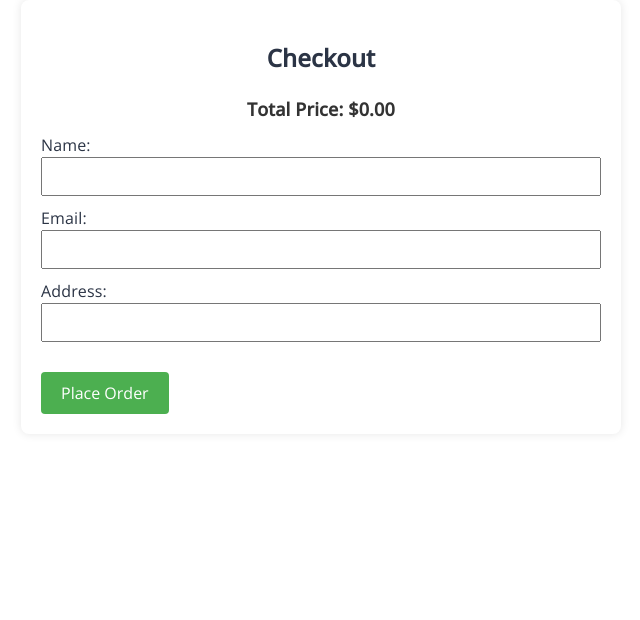
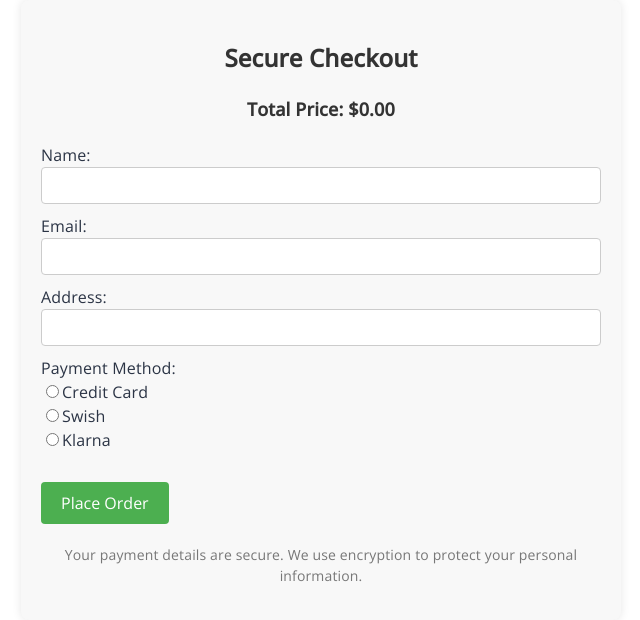
Before and after one commit to Mickel99/Master-thesis, a React (Vite) app in the folder Frontend/: page /checkout in a window 1280 px wide. Shown: the top 620 px of the page, without its empty margins (319-959 px from the left). Built offline with nearby package versions, Linux system fonts and the light colour scheme.

Commit message:
added Klarna, Swish and Credit card options. ( Only test mode ) on Checkout page

```diff
--- a/Frontend/src/components/myCart/Checkout.jsx
+++ b/Frontend/src/components/myCart/Checkout.jsx
@@ -1,14 +1,15 @@
-import React, { useState } from 'react';
-import { useSelector } from 'react-redux';
+import  { useState } from "react";
+import { useSelector } from "react-redux";
 
 const Checkout = () => {
   const cartItems = useSelector((state) => state.cart.cartItems);
   const [customerInfo, setCustomerInfo] = useState({
-    name: '',
-    email: '',
-    address: '',
-    // Lägg till fler fält efter behov
+    name: "",
+    email: "",
+    address: "",
+    paymentMethod: "",
   });
+  const [orderPlaced, setOrderPlaced] = useState(false);
 
   const handleInputChange = (e) => {
     const { name, value } = e.target;
@@ -20,54 +21,284 @@ const Checkout = () => {
 
   const handlePlaceOrder = () => {
     // Här kan du implementera logik för att hantera beställningen
-    // Till exempel, skicka data till en backend eller visa en bekräftelsemeddelande
-    console.log('Order placed:', { customerInfo, cartItems });
+    // Exempelvis, skicka data till en backend eller visa en bekräftelsemeddelande
+    console.log("Order placed:", { customerInfo, cartItems });
+
+    // Visa tack-sidan eller navigera till en annan sida
+    // Du kan använda en state-variabel för att visa olika delar av komponenten
+    // eller använda en router för att navigera till en annan sida
+    setOrderPlaced(true);
   };
 
   const calculateTotalPrice = () => {
-    return cartItems.reduce((total, item) => {
-      return total + item.attributes.productPrice * item.quantity;
-    }, 0).toFixed(2);
+    return cartItems
+      .reduce((total, item) => {
+        return total + item.attributes.productPrice * item.quantity;
+      }, 0)
+      .toFixed(2);
   };
 
+  if (orderPlaced) {
+    return (
+      <div style={{ textAlign: "center", marginTop: "50px" }}>
+        <h2>Thank you for your order!</h2>
+        <p>Your order has been successfully placed.</p>
+      </div>
+    );
+  }
+
+  // Visa betalningsinformation baserat på valt betalningssätt
+  let paymentInfo;
+  if (customerInfo.paymentMethod === "card") {
+    paymentInfo = (
+      <div>
+        <label style={{ display: "block", margin: "10px 0" }}>
+          Card Number:
+          <input
+            type="text"
+            name="cardNumber"
+            onChange={handleInputChange}
+            style={{
+              width: "100%",
+              padding: "8px",
+              fontSize: "14px",
+              borderRadius: "4px",
+              border: "1px solid #ccc",
+            }}
+          />
+        </label>
+        <label style={{ display: "block", margin: "10px 0" }}>
+          Expiry Date:
+          <input
+            type="text"
+            name="expiryDate"
+            onChange={handleInputChange}
+            style={{
+              width: "100%",
+              padding: "8px",
+              fontSize: "14px",
+              borderRadius: "4px",
+              border: "1px solid #ccc",
+            }}
+          />
+        </label>
+        <label style={{ display: "block", margin: "10px 0" }}>
+          CVV:
+          <input
+            type="text"
+            name="cvv"
+            onChange={handleInputChange}
+            style={{
+              width: "100%",
+              padding: "8px",
+              fontSize: "14px",
+              borderRadius: "4px",
+              border: "1px solid #ccc",
+            }}
+          />
+        </label>
+      </div>
+    );
+  } else if (customerInfo.paymentMethod === "swish") {
+    paymentInfo = (
+      <div>
+        <p style={{ fontSize: "16px", margin: "0" }}>Swish to: 123 123 123</p>
+        <img
+          src="./src/Image/test.png"
+          alt="Swish QR Code"
+          style={{ width: "100px", height: "100px", margin: "10px 0" }}
+        />
+      </div>
+    );
+  } else if (customerInfo.paymentMethod === "klarna") {
+    paymentInfo = (
+      <div>
+        <p style={{ fontSize: "16px", margin: "0" }}>Pay with Klarna</p>
+        {/* Lägg till Klarna-specifik information här */}
+        <img
+          src=".\src\Image\klarna-og.png"
+          alt="Klarna Logo"
+          style={{ width: "100px", height: "50px", margin: "10px 0" }}
+        />
+      </div>
+    );
+  }
+
   return (
-    <div style={{ maxWidth: '600px', margin: 'auto', padding: '20px', boxShadow: '0 0 10px rgba(0, 0, 0, 0.1)', borderRadius: '8px', background: '#fff' }}>
-      <h2 style={{ textAlign: 'center', marginBottom: '20px' }}>Checkout</h2>
+    <div
+      style={{
+        maxWidth: "600px",
+        margin: "auto",
+        padding: "20px",
+        boxShadow: "0 0 10px rgba(0, 0, 0, 0.1)",
+        borderRadius: "8px",
+        background: "#f8f8f8", // Updated background color
+      }}
+    >
+      <h2 style={{ textAlign: "center", marginBottom: "20px", color: "#333" }}>
+        Secure Checkout
+      </h2>
       {cartItems.map((item) => (
-        <div key={item.id} style={{ marginBottom: '20px', display: 'flex', alignItems: 'center' }}>
+        <div
+          key={item.id}
+          style={{
+            marginBottom: "20px",
+            display: "flex",
+            alignItems: "center",
+          }}
+        >
           <img
-            src={`${import.meta.env.VITE_BASE_URL}${item.attributes.productImg.data[0].attributes.url}`}
+            src={`${import.meta.env.VITE_BASE_URL}${
+              item.attributes.productImg.data[0].attributes.url
+            }`}
             alt={item.attributes.productName}
-            style={{ width: '50px', height: '50px', marginRight: '20px', borderRadius: '5px' }}
+            style={{
+              width: "50px",
+              height: "50px",
+              marginRight: "20px",
+              borderRadius: "5px",
+            }}
           />
           <div>
-            <p style={{ fontSize: '16px', margin: '0' }}>{item.attributes.productName} - Quantity: {item.quantity}</p>
-            <p style={{ fontSize: '14px', color: '#777', margin: '0' }}>Price: ${item.attributes.productPrice}</p>
-            <p style={{ fontSize: '14px', color: '#777', margin: '0' }}>Total: ${(item.attributes.productPrice * item.quantity).toFixed(2)}</p>
+            <p style={{ fontSize: "16px", margin: "0", color: "#333" }}>
+              {item.attributes.productName} - Quantity: {item.quantity}
+            </p>
+            <p style={{ fontSize: "14px", color: "#777", margin: "0" }}>
+              Price: ${item.attributes.productPrice}
+            </p>
+            <p style={{ fontSize: "14px", color: "#777", margin: "0" }}>
+              Total: $
+              {(item.attributes.productPrice * item.quantity).toFixed(2)}
+            </p>
           </div>
         </div>
       ))}
-      <div style={{ textAlign: 'center', marginTop: '20px' }}>
-        <strong style={{ fontSize: '18px', color: '#333' }}>Total Price: ${calculateTotalPrice()}</strong>
+      <div style={{ textAlign: "center", marginTop: "20px" }}>
+        <strong style={{ fontSize: "18px", color: "#333" }}>
+          Total Price: ${calculateTotalPrice()}
+        </strong>
       </div>
-      <form>
-        <label style={{ display: 'block', margin: '10px 0' }}>
+      <form style={{ marginTop: "20px" }}>
+        <label style={{ display: "block", margin: "10px 0" }}>
           Name:
-          <input type="text" name="name" value={customerInfo.name} onChange={handleInputChange} style={{ width: '100%', padding: '8px', fontSize: '14px' }} />
+          <input
+            type="text"
+            name="name"
+            value={customerInfo.name}
+            onChange={handleInputChange}
+            style={{
+              width: "100%",
+              padding: "8px",
+              fontSize: "14px",
+              borderRadius: "4px",
+              border: "1px solid #ccc",
+            }}
+          />
         </label>
-        <label style={{ display: 'block', margin: '10px 0' }}>
+        <label style={{ display: "block", margin: "10px 0" }}>
           Email:
-          <input type="email" name="email" value={customerInfo.email} onChange={handleInputChange} style={{ width: '100%', padding: '8px', fontSize: '14px' }} />
+          <input
+            type="email"
+            name="email"
+            value={customerInfo.email}
+            onChange={handleInputChange}
+            style={{
+              width: "100%",
+              padding: "8px",
+              fontSize: "14px",
+              borderRadius: "4px",
+              border: "1px solid #ccc",
+            }}
+          />
         </label>
-        <label style={{ display: 'block', margin: '10px 0' }}>
+        <label style={{ display: "block", margin: "10px 0" }}>
           Address:
-          <input type="text" name="address" value={customerInfo.address} onChange={handleInputChange} style={{ width: '100%', padding: '8px', fontSize: '14px' }} />
+          <input
+            type="text"
+            name="address"
+            value={customerInfo.address}
+            onChange={handleInputChange}
+            style={{
+              width: "100%",
+              padding: "8px",
+              fontSize: "14px",
+              borderRadius: "4px",
+              border: "1px solid #ccc",
+            }}
+          />
         </label>
+        <label style={{ display: "block", margin: "10px 0" }}>
+          Payment Method:
+          <div>
+            <label htmlFor="card" className="payment-option">
+              <input
+                type="radio"
+                id="card"
+                name="paymentMethod"
+                value="card"
+                checked={customerInfo.paymentMethod === "card"}
+                onChange={handleInputChange}
+              />
+              <span>Credit Card</span>
+            </label>
+          </div>
+          <div>
+            <label htmlFor="swish" className="payment-option">
+              <input
+                type="radio"
+                id="swish"
+                name="paymentMethod"
+                value="swish"
+                checked={customerInfo.paymentMethod === "swish"}
+                onChange={handleInputChange}
+              />
+              <span>Swish</span>
+            </label>
+          </div>
+          <div>
+            <label htmlFor="klarna" className="payment-option">
+              <input
+                type="radio"
+                id="klarna"
+                name="paymentMethod"
+                value="klarna"
+                checked={customerInfo.paymentMethod === "klarna"}
+                onChange={handleInputChange}
+              />
+              <span>Klarna</span>
+            </label>
+          </div>
+        </label>
+        {paymentInfo}
         {/* Lägg till fler formulärfält efter behov */}
-        <button type="button" onClick={handlePlaceOrder} style={{ background: '#4CAF50', color: '#fff', border: 'none', borderRadius: '4px', padding: '10px 20px', fontSize: '16px', cursor: 'pointer', marginTop: '20px' }}>
+        <button
+          type="button"
+          onClick={handlePlaceOrder}
+          style={{
+            background: "#4CAF50",
+            color: "#fff",
+            border: "none",
+            borderRadius: "4px",
+            padding: "10px 20px",
+            fontSize: "16px",
+            cursor: "pointer",
+            marginTop: "20px",
+          }}
+        >
           Place Order
         </button>
       </form>
+      <p
+        style={{
+          textAlign: "center",
+          marginTop: "20px",
+          fontSize: "14px",
+          color: "#777",
+        }}
+      >
+        Your payment details are secure. We use encryption to protect your
+        personal information.
+      </p>
     </div>
   );
 };
```
Also changed, not shown: Frontend/src/Image/klarna-og.png (added), Frontend/src/Image/test.png (added).
